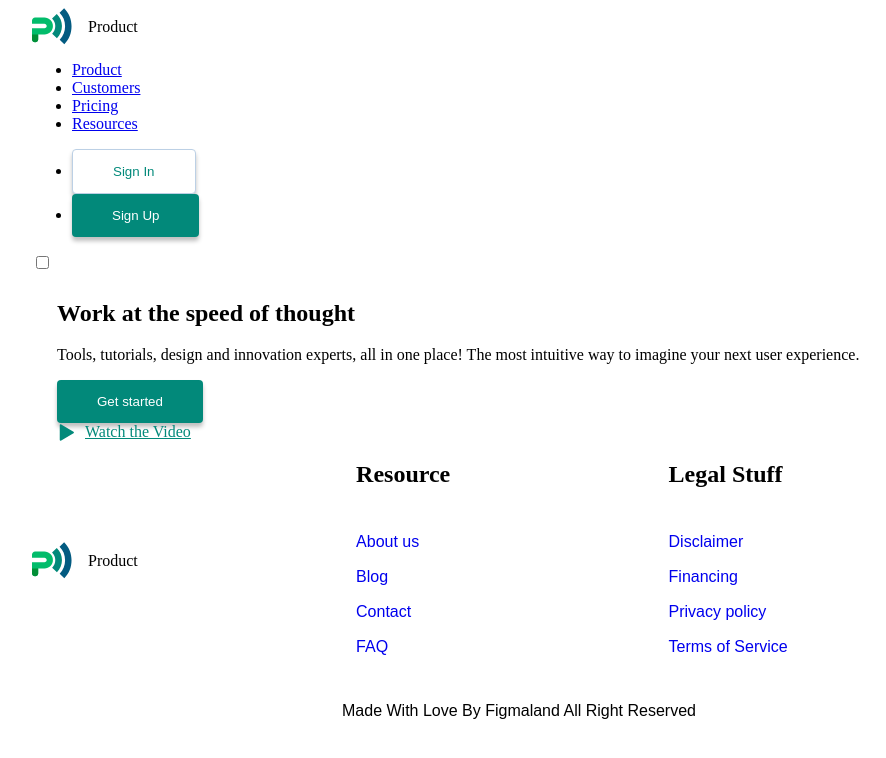
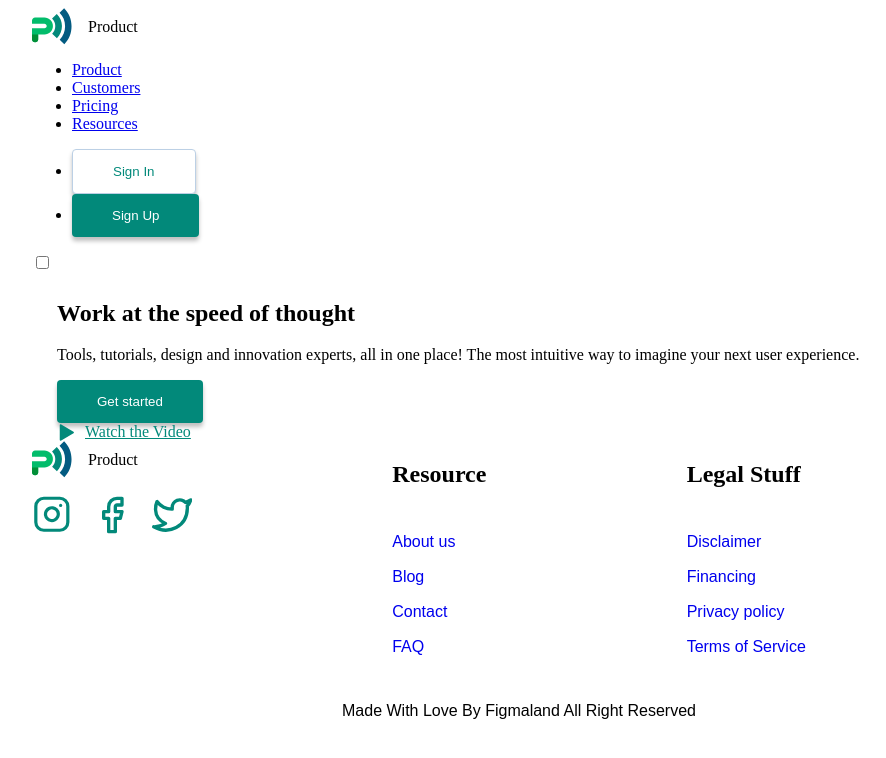
Before and after one commit to serhiikondratiuk/react-team-project, a React (Create React App) app: page / in a window 1280 px wide. Shown: the top 758 px of the page, without its empty margins (121-1007 px from the left). Built offline with nearby package versions, Linux system fonts and the light colour scheme.

Commit message:
add social icons in footer

```diff
--- a/src/components/Footer/Footer.js
+++ b/src/components/Footer/Footer.js
@@ -1,11 +1,25 @@
 import React from 'react';
 import Logo from '../Logo/Logo';
 import styled from 'styled-components';
+import Icon from '../Icon';
 
 const FooterNav = styled.nav`
   display: flex;
   justify-content: space-between;
   margin-bottom: 10px;
+`;
+
+const LogoIconsWrapper = styled.div`
+  display: flex;
+  flex-direction: column;
+  justify-content: space-between;
+  height: 94px;
+`;
+
+const Icons = styled.div`
+  display: flex;
+  justify-content: space-between;
+  width: 160px;
 `;
 
 const List = styled.ul`
@@ -19,6 +33,7 @@
   line-height: 2.19;
   text-decoration: none;
 `;
+// шрифт временно
 
 const ListWrapper = styled.div`
   display: flex;
@@ -32,6 +47,7 @@
   text-align: center;
   margin-bottom: 46px;
 `;
+// шрифт временно
 
 const ResourceList = [
   { name: 'About us', href: '/' },
@@ -51,8 +67,14 @@
   return (
     <footer>
       <FooterNav>
-        <Logo children="Product" />
-        {/* иконки соцсетей*/}
+        <LogoIconsWrapper>
+          <Logo children="Product" />
+          <Icons>
+            <Icon iconName="instagram" width="40" height="40" />
+            <Icon iconName="facebook" width="40" height="40" />
+            <Icon iconName="twitter" width="40" height="40" />
+          </Icons>
+        </LogoIconsWrapper>
         <ListWrapper>
           <h2>Resource</h2>
           {/* поставить компонет H */}
```
